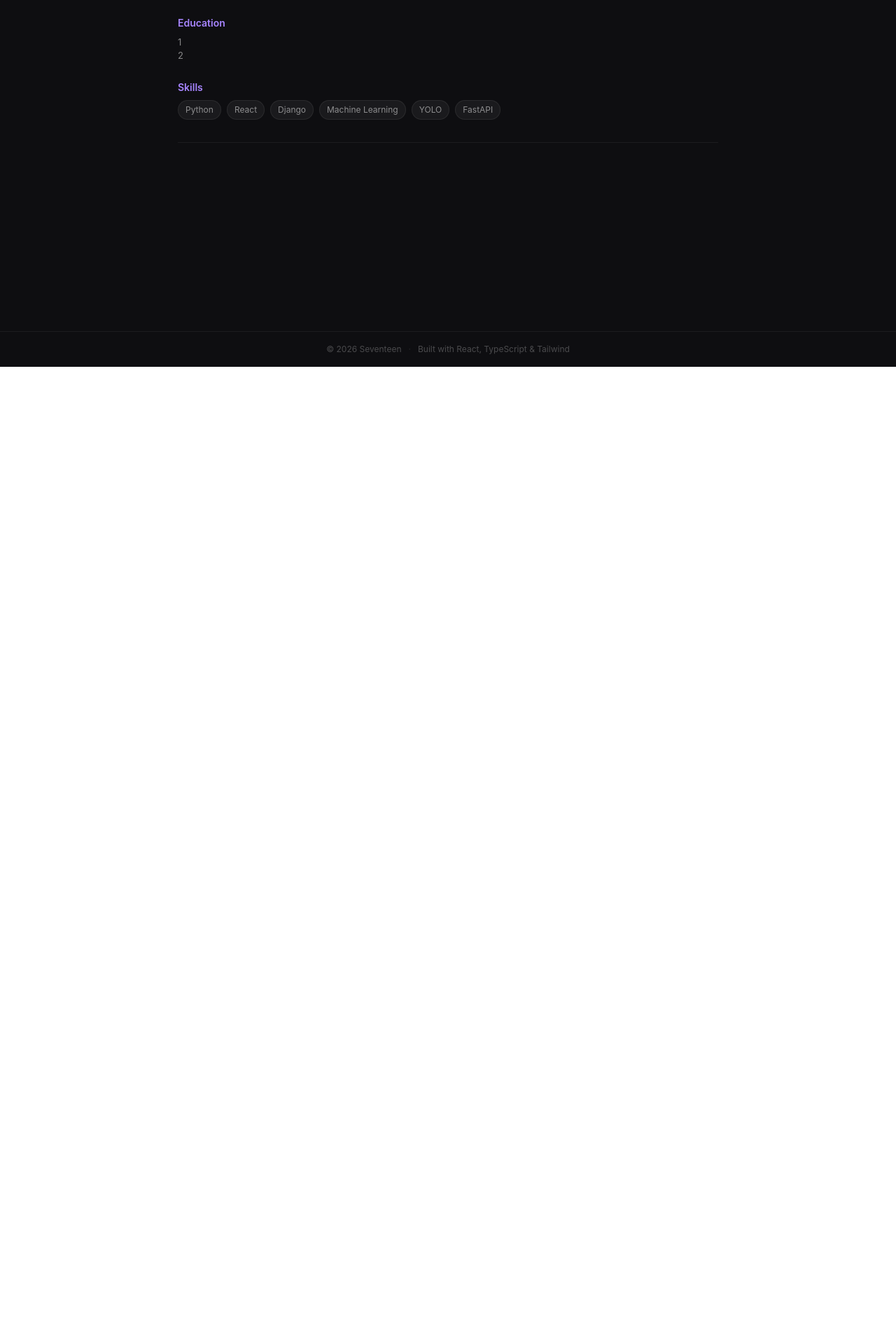
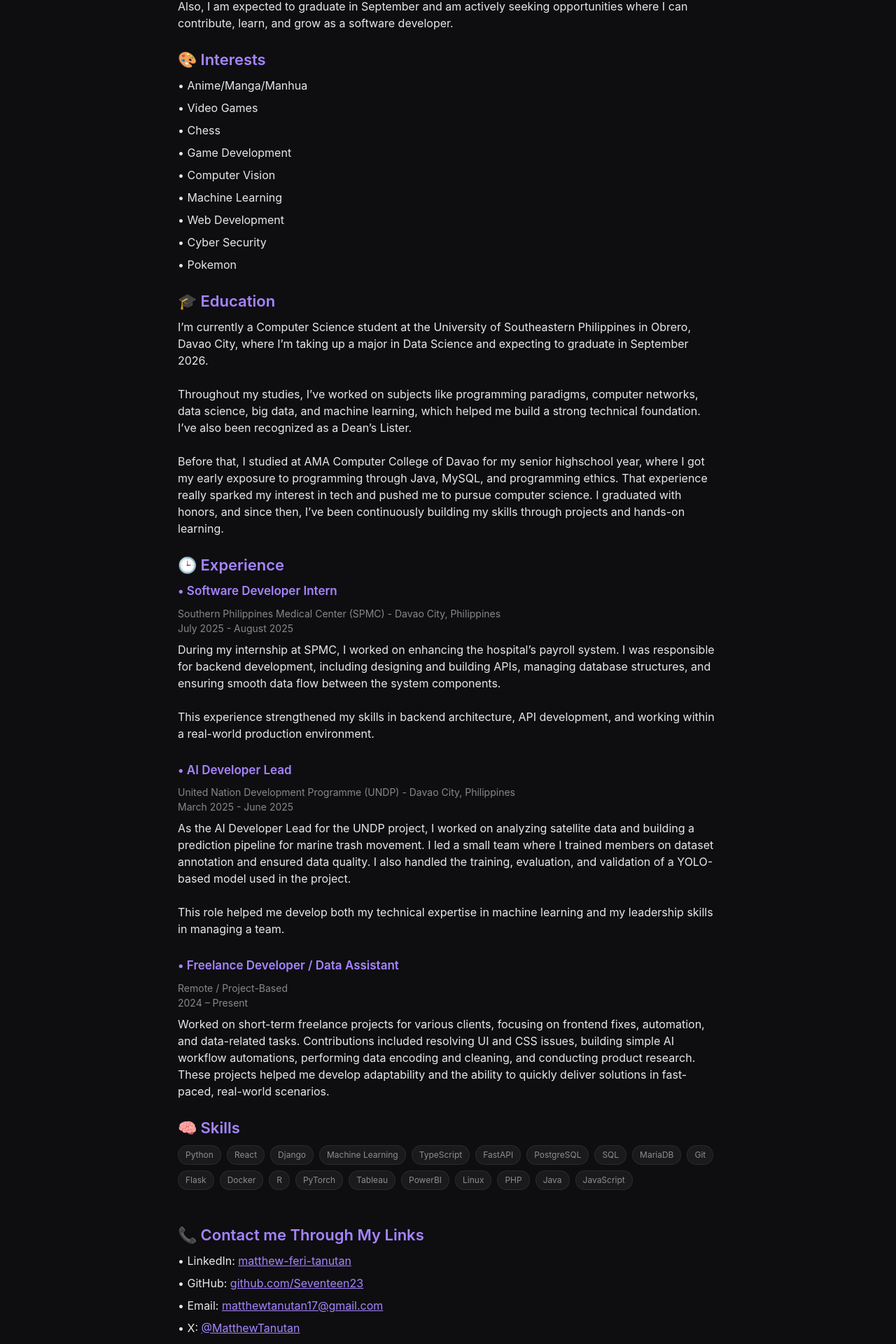
Before and after one commit to Seventeen23/portfoliov2, a React (Vite) app in the folder my-app/: page /about in a window 1280 px wide. Shown: the part 276-2196 px from the top of the page at 70% size. Before the commit the page ends 800 px from the top, so only its background shows below. Built offline with nearby package versions, Linux system fonts and the light colour scheme.

Commit message:
Added About Page

```diff
--- a/my-app/src/data/portfolioData.ts
+++ b/my-app/src/data/portfolioData.ts
@@ -21,7 +21,7 @@ export const profile = {
   tagline: "Full-stack & Data Scientist crafting web experiences & open-source tools. Aspiring game developer, AI researcher & developer.",
   avatar: avatar, // URL to your avatar image, leave empty for initials fallback
   socials: [
-    { label: "Resume",    href: "/resume.pdf",                                icon: "resume",     download: true },
+    { label: "Resume",    href: "/Resume.pdf",                                icon: "resume",     download: true },
     { label: "GitHub",    href: "https://github.com/Seventeen23",             icon: "github"  },
     { label: "Twitter",   href: "https://x.com/MatthewTanutan",               icon: "twitter" },
     // { label: "Bluesky",   href: "https://bsky.app/profile/you.bsky.social",  icon: "bluesky" },
--- a/my-app/src/pages/AboutPage.tsx
+++ b/my-app/src/pages/AboutPage.tsx
@@ -17,51 +17,154 @@ const AboutPage: React.FC = () => (
 
       {/* Header */}
       <div>
-        <h2 className="font-display font-bold text-[22px] text-white/90">
-          About Me
+        <h2 className="font-display font-bold text-[22px] text-violet-400 font-semibold mb-2">
+          🙋 About Me
         </h2>
-        <p className="text-[13px] text-white/40 mt-2 leading-relaxed">
-          In construction.
+        <p className="mt-2 leading-relaxed">
+          Hiiii!, I’m Matthew Feri Tanutan I also go by Seventeen and this is my about me page where I share about myself a little bit.
+        </p>
+        <br />
+        <p>
+          I am a Computer Science student with hands-on experience in full-stack web development and machine learning.
+          I specialize in building scalable backend systems using Django and FastAPI.
+        </p>
+        <br />
+        <p>
+          Also, I am expected to graduate in September and am actively seeking opportunities where I can contribute, learn, and grow as a software developer.
         </p>
       </div>
 
-      {/* Experience */}
+      {/* Interests */}
       <div>
-        <h3 className="text-[14px] text-violet-400 font-semibold mb-2">
-          Experience
+        <h3 className="text-[22px] text-violet-400 font-semibold mb-2">
+          🎨 Interests
         </h3>
-        <ul className="space-y-2 text-[13px] text-white/50">
+        <ul className="space-y-2">
           <li>
-            • hehe
+            • Anime/Manga/Manhua
           </li>
           <li>
-            • yep
+            • Video Games
           </li>
           <li>
-            • sure
+            • Chess
+          </li>
+          <li>
+            • Game Development
+          </li>
+          <li>
+            • Computer Vision
+          </li>
+          <li>
+            • Machine Learning
+          </li>
+          <li>
+            • Web Development
+          </li>
+          <li>
+            • Cyber Security
+          </li>
+          <li>
+            • Pokemon
           </li>
         </ul>
       </div>
 
       {/* Education */}
       <div>
-        <h3 className="text-[14px] text-violet-400 font-semibold mb-2">
-          Education
+        <h3 className="text-[22px] text-violet-400 font-semibold mb-2">
+          🎓 Education
         </h3>
-        <p className="text-[13px] text-white/50">
-          1
+        <p>
+          I’m currently a Computer Science student at the University of Southeastern Philippines in Obrero, Davao City,
+          where I’m taking up a major in Data Science and expecting to graduate in September 2026.
           <br />
-          2
+          <br />
+          Throughout my studies, I’ve worked on subjects like programming paradigms, computer networks, data science,
+          big data, and machine learning, which helped me build a strong technical foundation. I’ve also been recognized
+          as a Dean’s Lister.
+          <br />
+          <br />
+          Before that, I studied at AMA Computer College of Davao for my senior highschool year, where I got my early exposure
+          to programming through Java, MySQL, and programming ethics. That experience really sparked my interest in tech and
+          pushed me to pursue computer science. I graduated with honors, and since then, I’ve been continuously building my
+          skills through projects and hands-on learning.
         </p>
+      </div>
+
+      {/* Experience */}
+      <div>
+        <h3 className="text-[22px] text-violet-400 font-semibold mb-2">
+          🕒 Experience
+        </h3>
+        <ul className="space-y-7">
+          <li>
+            <p className="text-[17px] text-violet-400 font-semibold mb-2">
+              • Software Developer Intern
+              </p>
+            <p className="text-[14px] text-white/50 mb-2">
+              Southern Philippines Medical Center (SPMC) - Davao City, Philippines
+              <br />
+              July 2025 - August 2025
+            </p>
+            <p>
+              During my internship at SPMC, I worked on enhancing the hospital’s payroll system. I was responsible for backend
+              development, including designing and building APIs, managing database structures, and ensuring smooth data flow
+              between the system components.
+              <br />
+              <br />
+              This experience strengthened my skills in backend architecture, API development,
+              and working within a real-world production environment.
+            </p>
+          </li>
+          <li>
+            <p className="text-[17px] text-violet-400 font-semibold mb-2">
+              • AI Developer Lead
+              </p>
+            <p className="text-[14px] text-white/50  mb-2">
+              United Nation Development Programme (UNDP) - Davao City, Philippines
+              <br />
+              March 2025 - June 2025
+            </p>
+            <p>
+              As the AI Developer Lead for the UNDP project, I worked on analyzing satellite data and building a prediction
+              pipeline for marine trash movement. I led a small team where I trained members on dataset annotation and ensured
+              data quality. I also handled the training, evaluation, and validation of a YOLO-based model used in the project.
+              <br />
+              <br />
+              This role helped me develop both my technical expertise in machine learning and my leadership skills in managing
+              a team.
+            </p>
+          </li>
+          <li>
+            <p className="text-[17px] text-violet-400 font-semibold mb-2">
+              • Freelance Developer / Data Assistant
+            </p>
+            <p className="text-[14px] text-white/50  mb-2">
+              Remote / Project-Based
+              <br />
+              2024 – Present
+            </p>
+            <p>
+              Worked on short-term freelance projects for various clients, focusing on frontend fixes, automation, and data-related tasks.
+              Contributions included resolving UI and CSS issues, building simple AI workflow automations, performing data encoding and cleaning,
+              and conducting product research. These projects helped me develop adaptability and the ability to
+              quickly deliver solutions in fast-paced, real-world scenarios.
+            </p>
+          </li>
+        </ul>
       </div>
 
       {/* Skills */}
       <div>
-        <h3 className="text-[14px] text-violet-400 font-semibold mb-2">
-          Skills
+        <h3 className="text-[22px] text-violet-400 font-semibold mb-2">
+          🧠 Skills
         </h3>
         <div className="flex flex-wrap gap-2">
-          {["Python", "React", "Django", "Machine Learning", "YOLO", "FastAPI"].map(skill => (
+          {["Python", "React", "Django", "Machine Learning", "TypeScript", "FastAPI", "PostgreSQL",
+          "SQL", "MariaDB", "Git", "Flask", "Docker", "R", "PyTorch", "Tableau", "PowerBI", "Linux",
+          "PHP", "Java", "JavaScript"
+          ].map(skill => (
             <span
               key={skill}
               className="px-2.5 py-1 text-[12px] rounded-full bg-white/[0.05] text-white/50 border border-white/[0.07]"
@@ -72,6 +175,59 @@ const AboutPage: React.FC = () => (
         </div>
       </div>
 
+      {/* Links */}
+      <div>
+        <h3 className="text-[22px] text-violet-400 font-semibold mb-2 mt-12">
+          📞 Contact me Through My Links
+        </h3>
+        <ul className="space-y-2">
+          <li>
+            • LinkedIn:{" "}
+            <a
+              className="text-violet-400 underline hover:text-violet-300"
+              href="https://www.linkedin.com/in/matthew-feri-tanutan-2676332a0/"
+              target="_blank"
+              rel="noopener noreferrer"
+            >
+              matthew-feri-tanutan
+            </a>
+          </li>
+
+          <li>
+            • GitHub:{" "}
+            <a
+              className="text-violet-400 underline hover:text-violet-300"
+              href="https://github.com/Seventeen23"
+              target="_blank"
+              rel="noopener noreferrer"
+            >
+              github.com/Seventeen23
+            </a>
+          </li>
+
+          <li>
+            • Email:{" "}
+            <a
+              className="text-violet-400 underline hover:text-violet-300"
+              href="mailto:matthewtanutan17@gmail.com"
+            >
+              matthewtanutan17@gmail.com
+            </a>
+          </li>
+          <li>
+            • X:{" "}
+            <a
+              className="text-violet-400 underline hover:text-violet-300"
+              href="https://x.com/MatthewTanutan"
+              target="_blank"
+              rel="noopener noreferrer"
+            >
+              @MatthewTanutan
+            </a>
+          </li>
+        </ul>
+      </div>
+
     </div>
     </Reveal>
   </>
```
